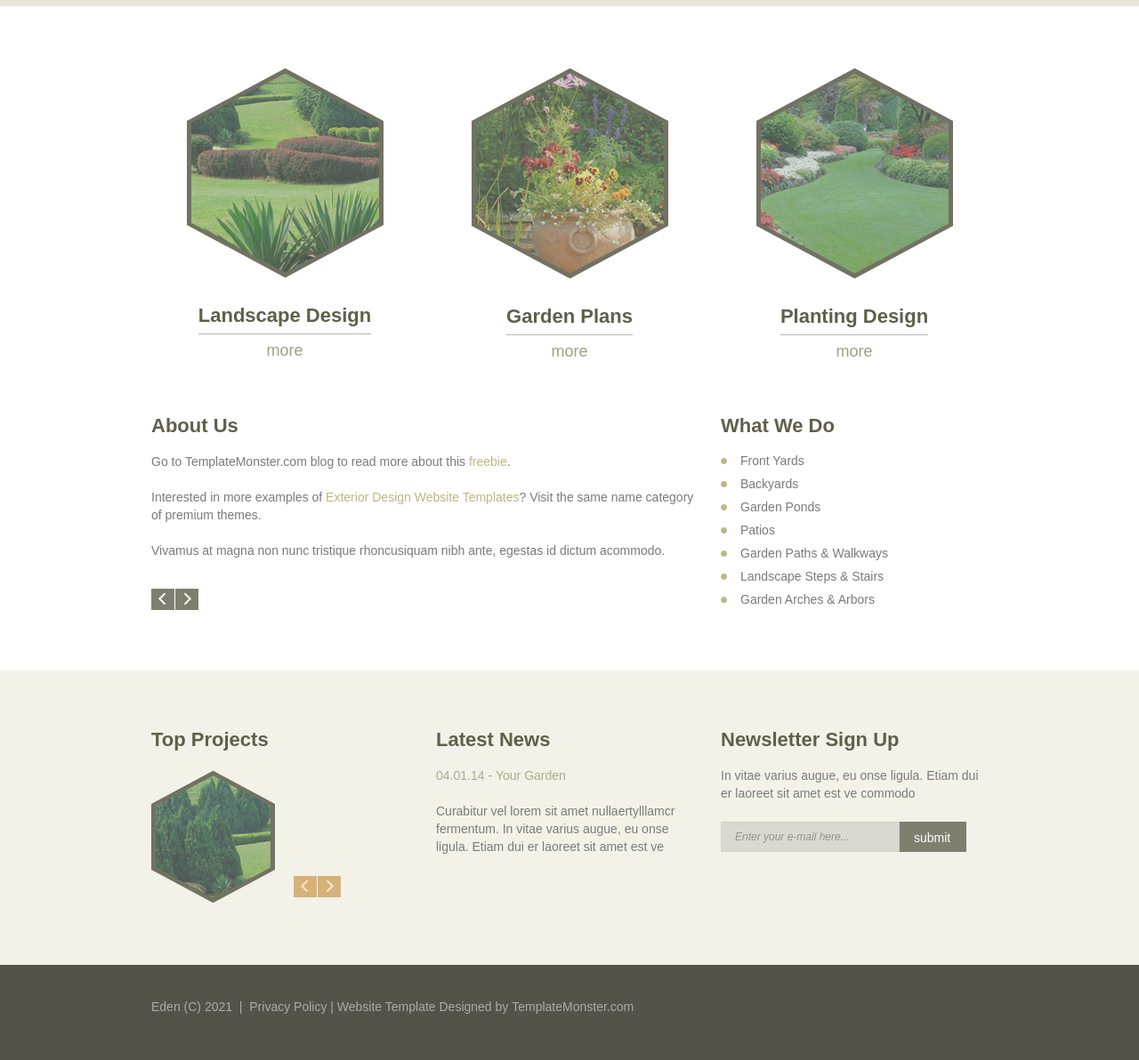
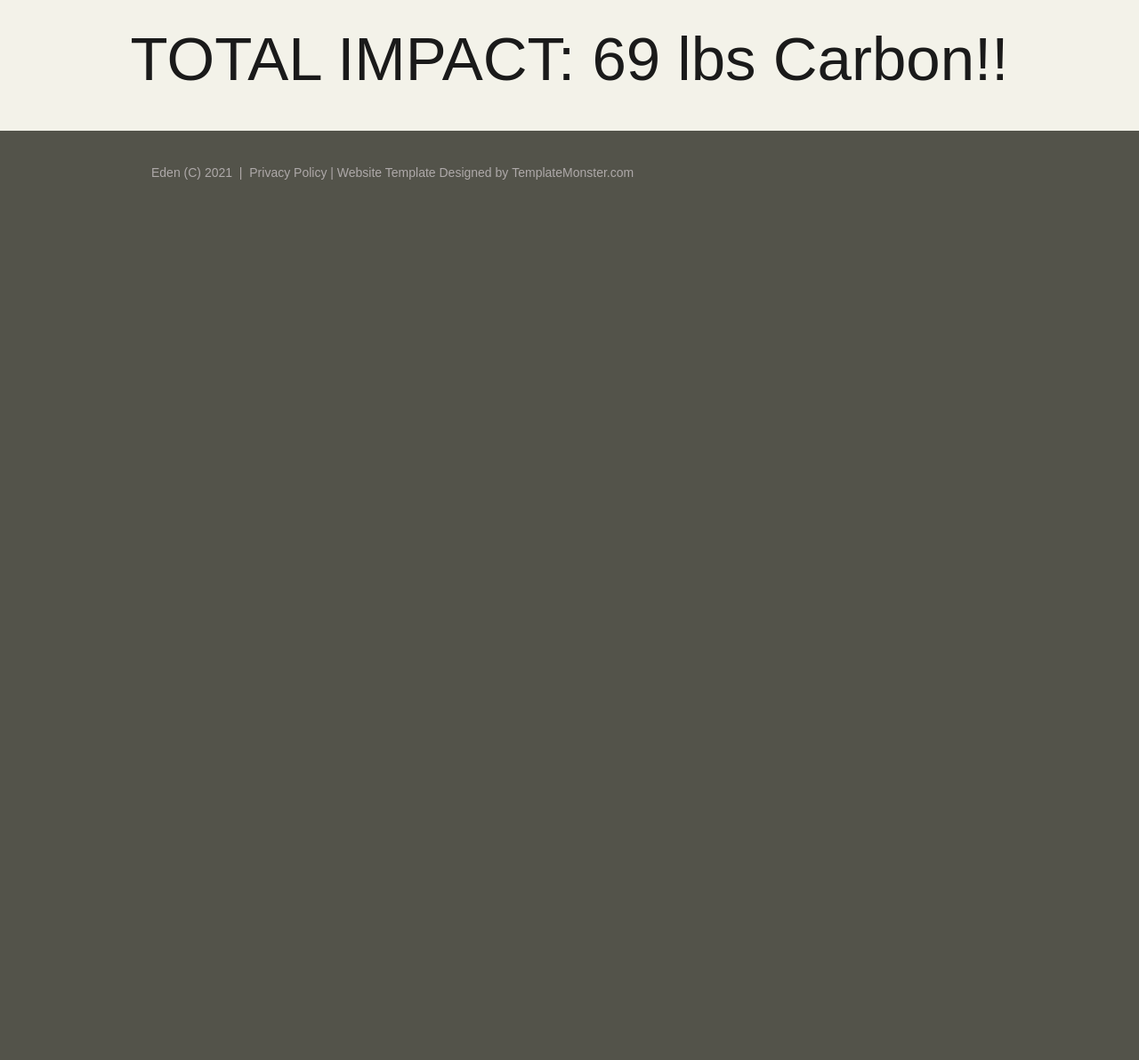
Before and after one commit to KeshavC217/TreeHackProj, a plain HTML site: page frontend/tempgard/home.html in a window 1280 px wide. Shown: the part 715-1907 px from the top of the page at 89% size. After the commit the page ends 969 px from the top, so only its background shows below. Drawn offline with Linux system fonts and the light colour scheme; a web font is replaced by a local one.

Commit message:
Some more changes to website

```diff
--- a/frontend/tempgard/home.html
+++ b/frontend/tempgard/home.html
@@ -70,7 +70,6 @@
 								<li class="current"><a href="home.html">Home</a></li>
 								<li><a href="garden.html">Garden</a></li>
 								<li><a href="leaderboard.html">Leaderboard</a></li>
-								<li><a href="statistics.html">Statistics</a></li>
 								<li><a href="entry.html">Add Plant</a></li>
 							</ul>
 						</nav>
@@ -81,143 +80,9 @@
 			</div>
 		</header>
 <!--==============================Content=================================-->
-		<div class="content"><div class="ic">More Website Templates @ TemplateMonster.com - January 27, 2014!</div>
-			<div class="container_12">
-				<div class="grid_4">
-					<div class="block1">
-						<div class="img_block">
-							<img src="images/page1_img1.jpg" alt="" class="img_inner">
-							<span class="l"></span>
-							<span class="ll"></span>
-							<span class="r"></span>
-							<span class="rr"></span>
-							<span class="lb"></span>
-							<span class="llb"></span>
-							<span class="rb"></span>
-							<span class="rrb"></span>
-						</div>
-						<div class="text1">Landscape Design</div><br>
-						<a href="#" class="btn">more</a>
-					</div>
-				</div>
-				<div class="grid_4">
-					<div class="block1">
-						<div class="img_block">
-							<img src="images/page1_img2.jpg" alt="" class="img_inner">
-							<span class="l"></span>
-							<span class="ll"></span>
-							<span class="r"></span>
-							<span class="rr"></span>
-							<span class="lb"></span>
-							<span class="llb"></span>
-							<span class="rb"></span>
-							<span class="rrb"></span>
-						</div>
-						<div class="text1">Garden Plans</div><br>
-						<a href="#" class="btn">more</a>
-					</div>
-				</div>
-				<div class="grid_4">
-					<div class="block1">
-						<div class="img_block">
-							<img src="images/page1_img3.jpg" alt="" class="img_inner">
-							<span class="l"></span>
-							<span class="ll"></span>
-							<span class="r"></span>
-							<span class="rr"></span>
-							<span class="lb"></span>
-							<span class="llb"></span>
-							<span class="rb"></span>
-							<span class="rrb"></span>
-						</div>
-						<div class="text1">Planting Design</div><br>
-						<a href="#" class="btn">more</a>
-					</div>
-				</div>
-				<div class="clear"></div>
-				<div class="grid_8">
-					<h3>About Us</h3>
-					<div id="owl">
-						<div class="item">
-							<p>Go to TemplateMonster.com blog to read more about this <span class="col1"><a href="http://blog.templatemonster.com/free-website-templates/">freebie</a></span>. </p>
-							<p>Interested in more examples of <span class="col1"><a href="http://www.templatemonster.com/category/exterior-design-website-templates/" rel="nofollow">Exterior Design Website Templates</a></span>? Visit the same name category of premium themes.</p>
-							Vivamus at magna non nunc tristique rhoncusiquam nibh ante, egestas id dictum acommodo.
-						</div>
-						<div class="item">
-							Lorem ipsum dolor sit amet, consectetur adipisicing elit. Temporibus obcaecati dicta. Saepe delectus consequuntur atque quaerat sit accusamus aperiam voluptas laboriosam molestias nihil magni sunt nesciunt ad deserunt ea consequatur!
-						</div>
-					</div>
-				</div>
-				<div class="grid_4">
-					<h3>What We Do</h3>
-					<ul class="list">
-						<li><a href="#">Front Yards</a></li>
-						<li><a href="#">Backyards</a></li>
-						<li><a href="#">Garden Ponds</a></li>
-						<li><a href="#">Patios</a></li>
-						<li><a href="#">Garden Paths &amp; Walkways</a></li>
-						<li><a href="#">Landscape Steps &amp; Stairs</a></li>
-						<li><a href="#">Garden Arches &amp; Arbors</a></li>
-					</ul>
-				</div>
-			</div>
-		</div>
-		<div class="bottom_block">
-			<div class="container_12">
-				<div class="grid_3">
-					<h3>Top Projects</h3>
-					<div id="owl1">
-						<div class="item">
-							<div class="img_block ib1">
-								<img src="images/car_img1.jpg" alt="" class=" img_inner">
-								<span class="l"></span>
-								<span class="ll"></span>
-								<span class="r"></span>
-								<span class="rr"></span>
-								<span class="lb"></span>
-								<span class="llb"></span>
-								<span class="rb"></span>
-								<span class="rrb"></span>
-							</div>
-						</div>
-						<div class="item">
-							<div class="img_block ib1">
-								<img src="images/car_img2.jpg" alt="" class="img_inner">
-								<span class="l"></span>
-								<span class="ll"></span>
-								<span class="r"></span>
-								<span class="rr"></span>
-								<span class="lb"></span>
-								<span class="llb"></span>
-								<span class="rb"></span>
-								<span class="rrb"></span>
-							</div>
-						</div>
-					</div>
-				</div>
-				<div class="grid_4 prefix_1">
-					<h3>Latest News</h3>
-					<p class="col1">
-					<time datetime="2014-01-01">04.01.14</time> -
-					<a href="#">Your Garden</a>
-					</p>
-					Curabitur vel lorem sit amet nullaertylllamcr fermentum. In vitae varius augue, eu onse ligula. Etiam dui er laoreet sit amet est ve
-				</div>
-				<div class="grid_4">
-					<h3>Newsletter Sign Up</h3>
-					<p>In vitae varius augue, eu onse ligula. Etiam dui er laoreet sit amet est ve commodo </p>
-					<form id="newsletter">
-						<div class="rel">
-							<div class="success">Your subscribe request has been sent!</div>
-							<label class="email">
-								<input type="email" value="Enter your e-mail here..." >
-								<a href="#" class="" data-type="submit">submit</a>
-								<span class="error">*This is not a valid email address.</span>
-							</label>
-						</div>
-					</form>
-				</div>
-			</div>
+
+		<div class="bottom_block"><br><br><br><br>
+			<h1 style="text-align:center;font-size:69px"> TOTAL IMPACT: 69 lbs Carbon!!</h1>
 		</div>
 <!--==============================footer=================================-->
 		<footer>
```
Also changed, not shown: frontend/tempgard/entry.html (+0 -1 lines), frontend/tempgard/garden.html (+0 -1 lines), frontend/tempgard/leaderboard.html (+0 -1 lines), frontend/tempgard/statistics.html (deleted, +0 -171 lines).
